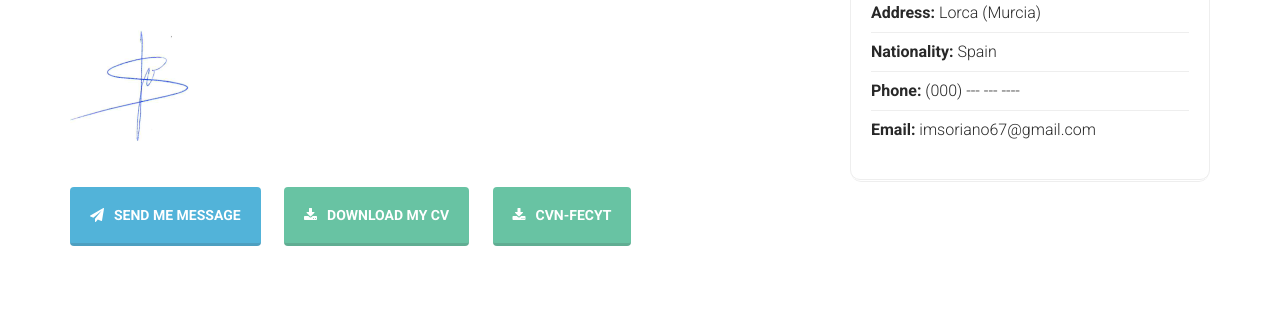
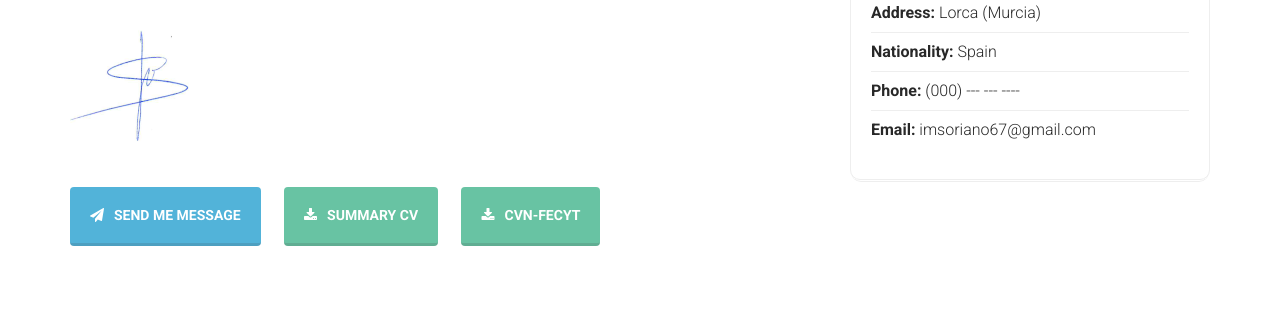
Before and after one commit to NachusS/nachuss.github.io, a plain HTML site: page index.html in a window 1280 px wide. Shown: the part 1580-1904 px from the top of the page. Drawn offline with Linux system fonts and the light colour scheme; some packages are replaced by stand-ins of ours; a script that the page names is missing.

Commit message:
Update index.html

```diff
--- a/index.html
+++ b/index.html
@@ -159,7 +159,7 @@
 
             <div class="download-button">
               <a class="btn btn-info btn-lg" href="#contact"><i class="fa fa-paper-plane"></i>Send me message</a>
-              <a class="btn btn-primary btn-lg" href="assets/docs/CV-Sumary-IgnacioMartinez-2018.pdf" target="_blank"><i class="fa fa-download"></i>download my cv</a>
+              <a class="btn btn-primary btn-lg" href="assets/docs/CV-Sumary-IgnacioMartinez-2018.pdf" target="_blank"><i class="fa fa-download"></i>Summary CV</a>
 	      <a class="btn btn-primary btn-lg" href="assets/docs/cvn_ims-20180702-es.pdf" target="_blank"><i class="fa fa-download"></i>CVN-FECYT</a>
 	    </div>
           </div>
```
